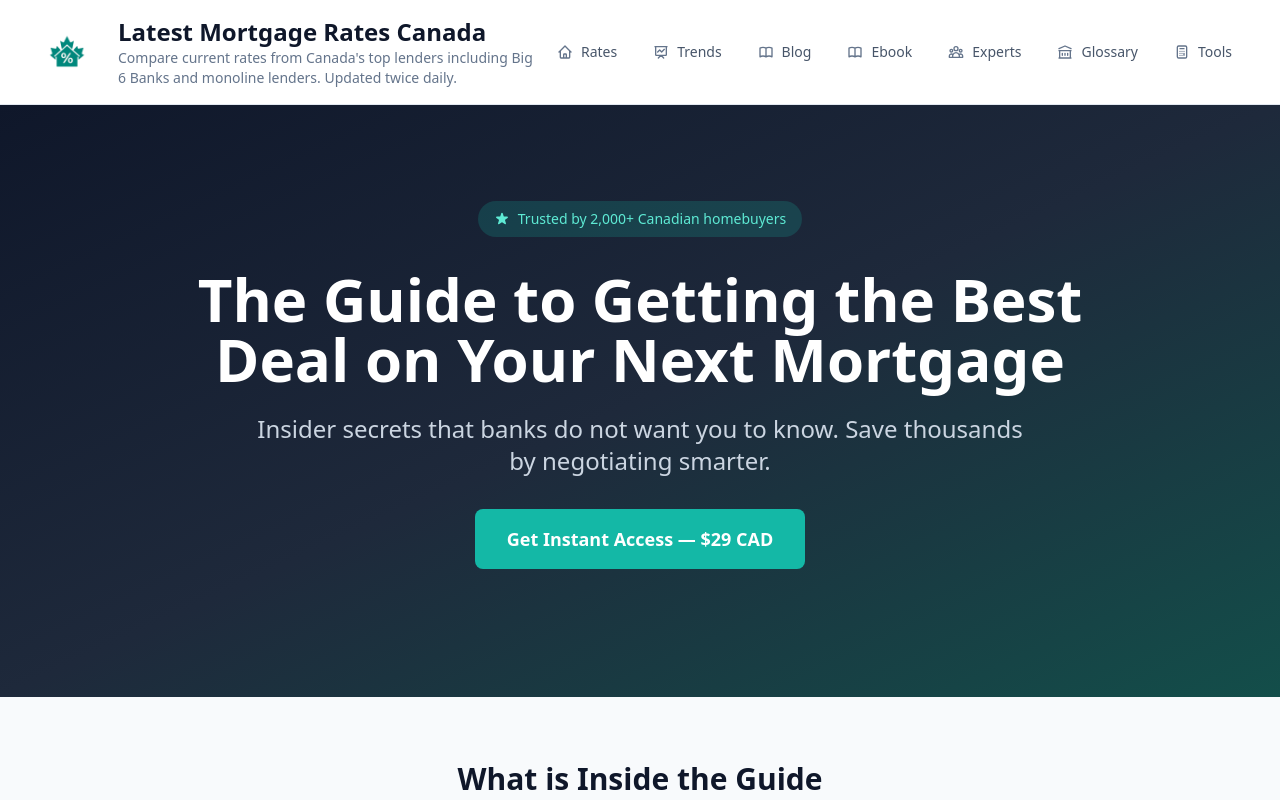
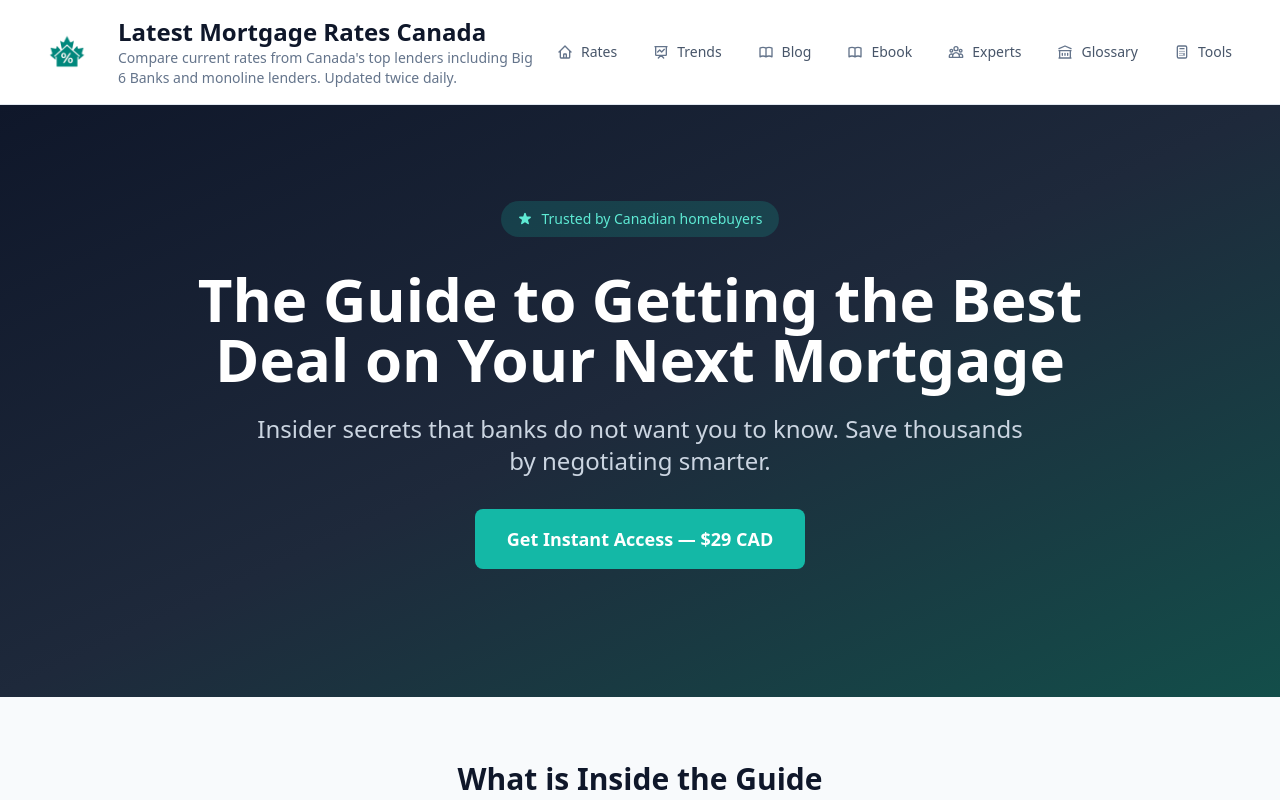
Before and after one commit to drewbotcarrothers/latestmortgagerates, a Next.js app: page /ebook in a window 1280 px wide. Shown: the top 800 px of the page. Built offline with nearby package versions, Linux system fonts and the light colour scheme.

Commit message:
fix: remove specific number from ebook social proof

```diff
--- a/app/ebook/page.tsx
+++ b/app/ebook/page.tsx
@@ -127,7 +127,7 @@ export default function EbookLandingPage() {
                 <svg className="w-4 h-4" fill="currentColor" viewBox="0 0 20 20">
                   <path d="M9.049 2.927c.3-.921 1.603-.921 1.902 0l1.07 3.292a1 1 0 00.95.69h3.462c.969 0 1.371 1.24.588 1.81l-2.8 2.034a1 1 0 00-.364 1.118l1.07 3.292c.3.921-.755 1.688-1.54 1.118l-2.8-2.034a1 1 0 00-1.175 0l-2.8 2.034c-.784.57-1.838-.197-1.539-1.118l1.07-3.292a1 1 0 00-.364-1.118L2.98 8.72c-.783-.57-.38-1.81.588-1.81h3.461a1 1 0 00.951-.69l1.07-3.292z" />
                 </svg>
-                <span>Trusted by 2,000+ Canadian homebuyers</span>
+                <span>Trusted by Canadian homebuyers</span>
               </div>
 
               <h1 className="text-4xl md:text-5xl lg:text-6xl font-bold mb-6 leading-tight">
```
